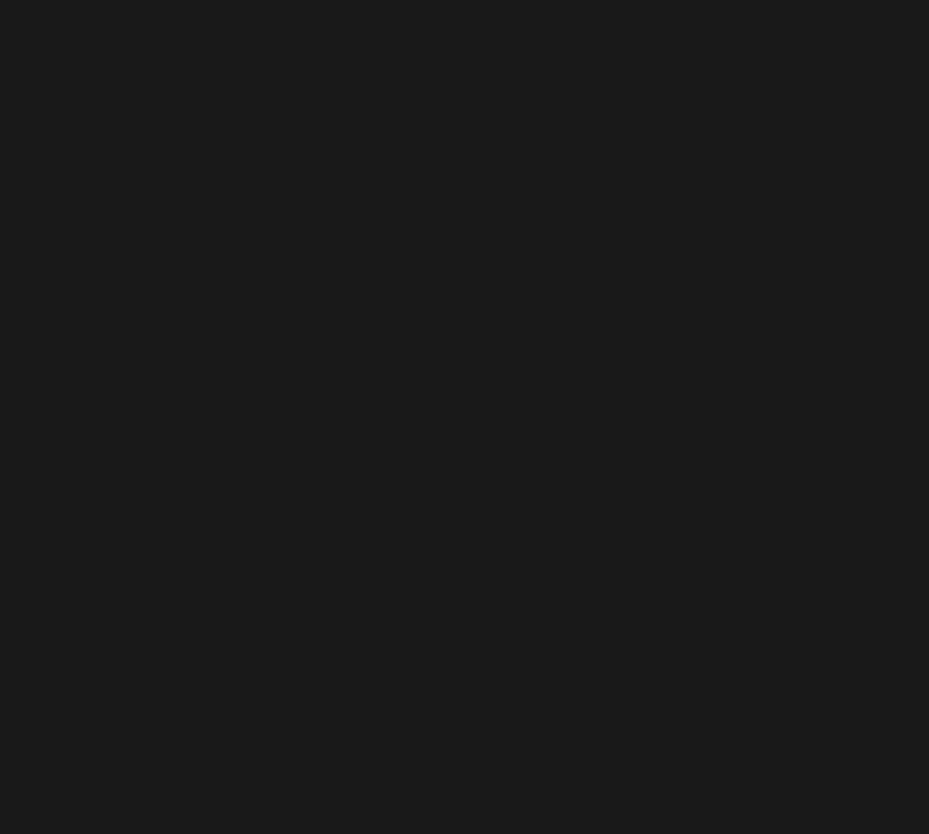
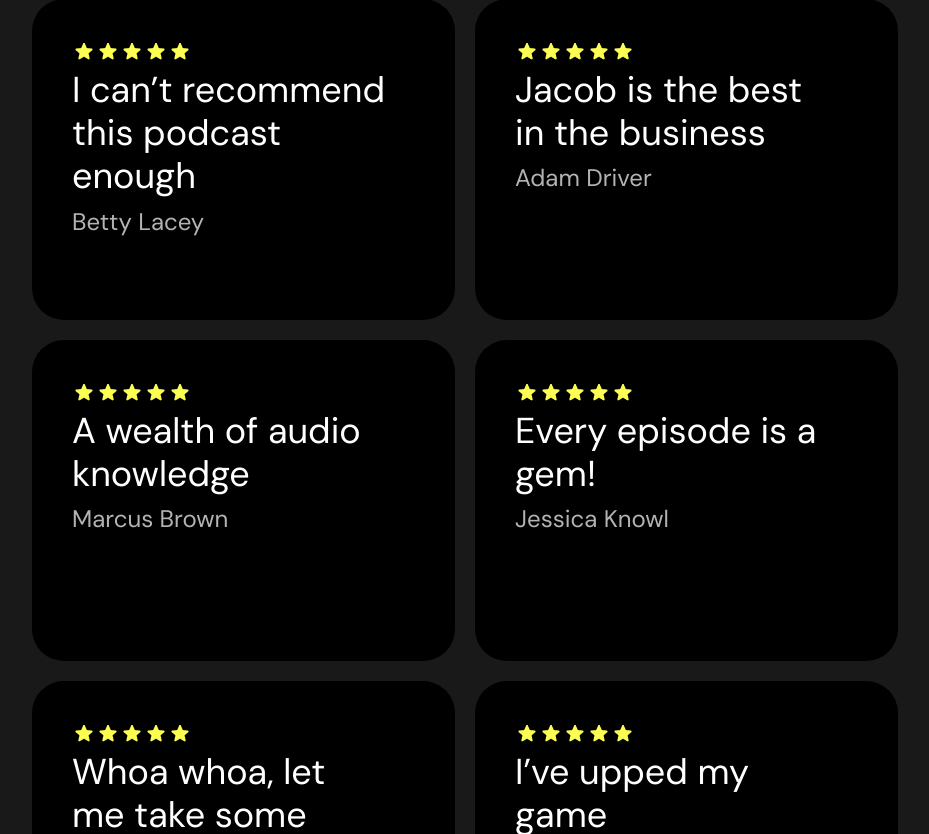
Before and after one commit to Steddyz/castaway-landing, a React (Vite) app: page / in a window 1280 px wide. Shown: the part 4926-5760 px from the top of the page, without its empty margins (175-1104 px from the left). Before the commit the page ends 4915 px from the top, so only its background shows below. Built offline with nearby package versions, Linux system fonts and the light colour scheme.

Commit message:
add Reviews section

```diff
--- a/src/App.tsx
+++ b/src/App.tsx
@@ -3,6 +3,7 @@ import SubscribeForm from "./components/SubscribeForm/SubscribeForm.tsx";
 import Hero from "./components/Hero/Hero.tsx";
 import LatestEpisodes from "./components/LatestEpisodes/LatestEpisodes.tsx";
 import Navbar from "./components/Navbar/Navbar.tsx";
+import Reviews from "./components/Reviews/Reviews.tsx";
 
 function App() {
   return (
@@ -12,6 +13,7 @@ function App() {
       <LatestEpisodes />
       <AboutPage />
       <SubscribeForm />
+      <Reviews />
     </>
   );
 }
--- /dev/null
+++ b/src/components/Reviews/Reviews.module.css
@@ -0,0 +1,9 @@
+.reviewSection {
+  margin-bottom: 100px;
+}
+
+.reviewContainer {
+  display: flex;
+  flex-wrap: wrap;
+  justify-content: center;
+}
--- /dev/null
+++ b/src/components/Reviews/Reviews.tsx
@@ -0,0 +1,23 @@
+import { reviewData } from "../../const/const";
+import ReviewItem from "../ui/ReviewItem/ReviewItem";
+
+import styles from "./Reviews.module.css";
+
+const Reviews = () => {
+  return (
+    <section className={styles.reviewSection}>
+      <div className={styles.reviewContainer}>
+        {reviewData.map((review) => (
+          <ReviewItem
+            title={review.title}
+            name={review.name}
+            id={review.id}
+            starCount={review.starCount}
+          />
+        ))}
+      </div>
+    </section>
+  );
+};
+
+export default Reviews;
--- /dev/null
+++ b/src/components/ui/ReviewItem/ReviewItem.module.css
@@ -0,0 +1,35 @@
+.card {
+  display: flex;
+  flex-direction: column;
+  box-sizing: border-box;
+
+  background: #000000;
+  width: 423px;
+  height: 321px;
+  border-radius: 32px;
+
+  margin: 10px;
+  padding: 40px;
+}
+
+.title {
+  font-weight: 400;
+  margin: 0px 0 10px 0;
+  width: 313px;
+  font-size: 36px;
+  line-height: 43.2px;
+}
+
+.author {
+  margin: 0;
+  font-weight: 400;
+  font-size: 24px;
+  line-height: 28.8px;
+  letter-spacing: 0%;
+  opacity: 70%;
+}
+
+.star {
+  padding: 3px;
+  margin-top: 1px;
+}
--- /dev/null
+++ b/src/components/ui/ReviewItem/ReviewItem.tsx
@@ -0,0 +1,32 @@
+import React from "react";
+
+import styles from "./ReviewItem.module.css";
+import Star from "../../../assets/star.png";
+
+interface reviewProps {
+  title: string;
+  name: string;
+  id: number;
+  starCount: number;
+}
+
+const ReviewItem = ({ title, name, id, starCount }: reviewProps) => {
+  return (
+    <div className={styles.card}>
+      <div>
+        {[...Array(5)].map((_, i) => (
+          <img
+            key={i}
+            src={i < starCount ? Star : ""}
+            alt={i < starCount ? "Filled star" : "Empty star"}
+            className={styles.star}
+          />
+        ))}
+      </div>
+      <p className={styles.title}>{title}</p>
+      <p className={styles.author}>{name}</p>
+    </div>
+  );
+};
+
+export default ReviewItem;
--- a/src/const/const.ts
+++ b/src/const/const.ts
@@ -62,3 +62,42 @@ export const episodesData = [
     img: `${episodesImage3}`,
   },
 ];
+
+export const reviewData = [
+  {
+    id: 1,
+    title: "I can’t recommend this podcast enough",
+    name: "Betty Lacey",
+    starCount: 5,
+  },
+  {
+    id: 2,
+    title: "Jacob is the best in the business",
+    name: "Adam Driver",
+    starCount: 5,
+  },
+  {
+    id: 3,
+    title: "A wealth of audio knowledge",
+    name: "Marcus Brown",
+    starCount: 5,
+  },
+  {
+    id: 4,
+    title: "Every episode is a gem!",
+    name: "Jessica Knowl",
+    starCount: 5,
+  },
+  {
+    id: 5,
+    title: "Whoa whoa, let me take some notes!",
+    name: "Scott Adams ",
+    starCount: 5,
+  },
+  {
+    id: 6,
+    title: "I’ve upped my game considerably since I started listening",
+    name: "Steven Blast",
+    starCount: 5,
+  },
+];
```
